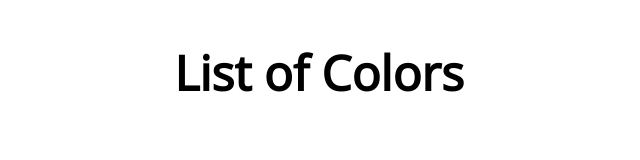
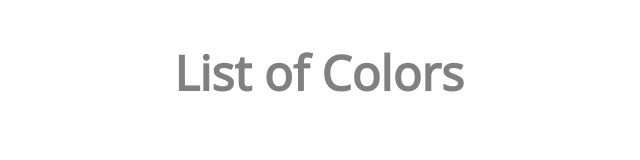
Before and after one commit to aramirezdecruz3148/Static-Express, a website with bundled scripts: page public/index.html in a window 1280 px wide. Shown: the whole page, without its empty margins (321-961 px from the left). Built offline with nearby package versions, Linux system fonts and the light colour scheme; files whose address does not match are found by name.

Commit message:
made a few color changes

```diff
--- a/public/css/color.css
+++ b/public/css/color.css
@@ -53,6 +53,7 @@ a:hover {
 
 h3 {
   margin-top: -1vw;
+  color: gray;
 }
 
 .red {
--- a/public/css/main.css
+++ b/public/css/main.css
@@ -15,6 +15,10 @@ main {
   display: flex;
   justify-content: center;
   margin-left: -5vw;
+}
+
+h1 {
+  color: gray;
 }
 
 a {
```
